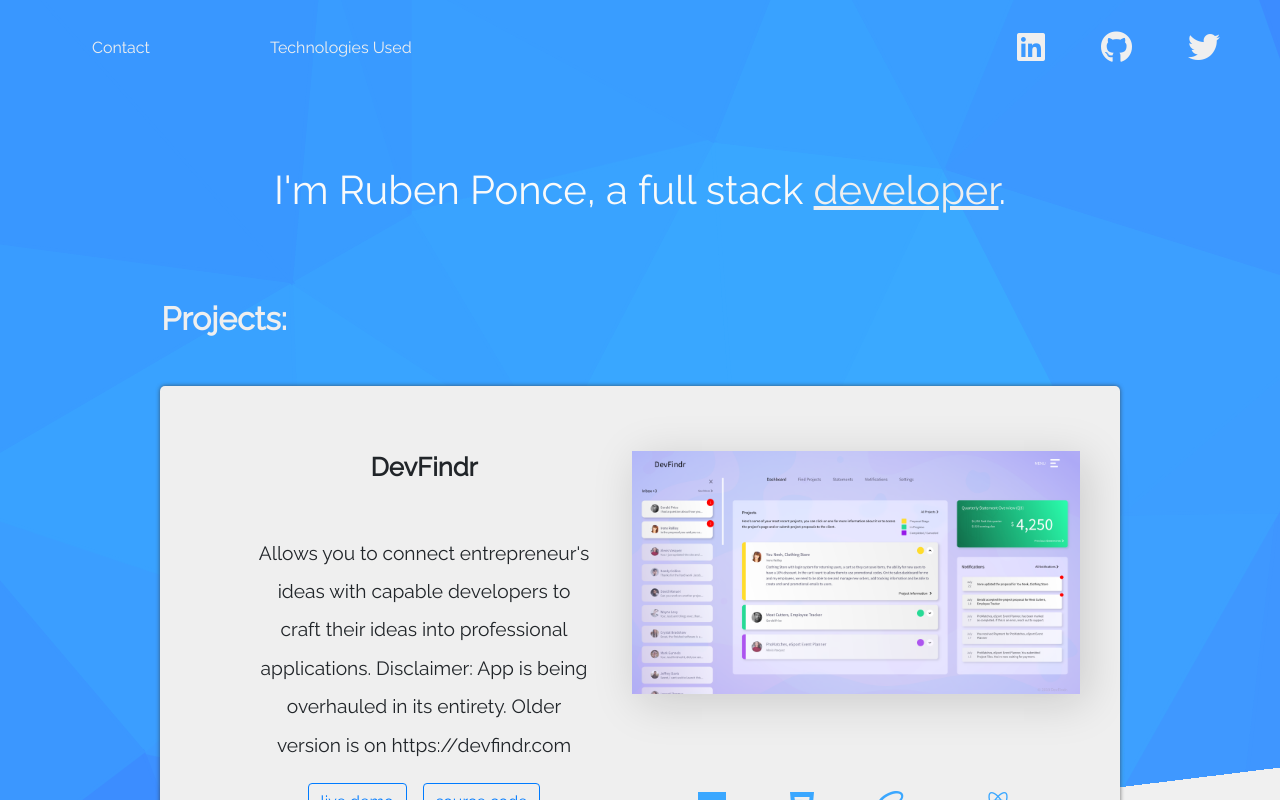
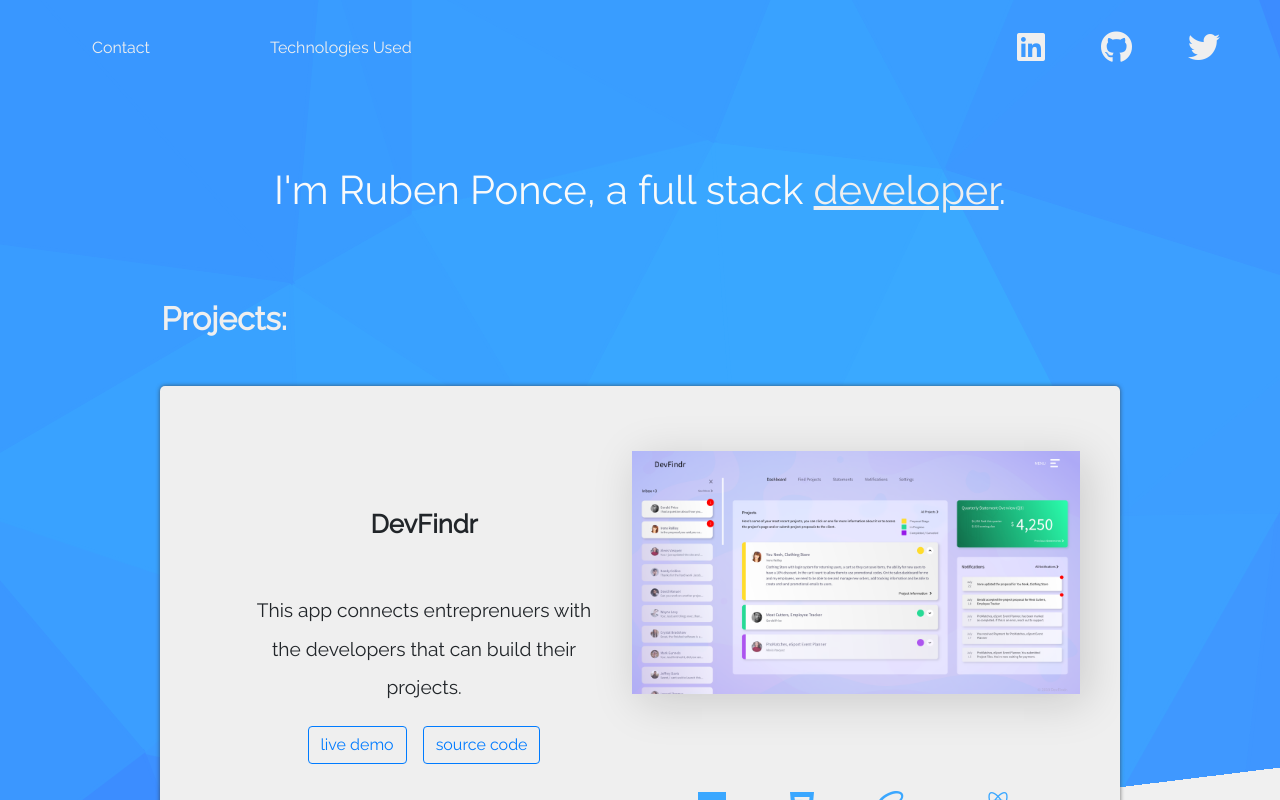
Before and after one commit to RubenPonce/react-portfolio, a React (Create React App) app: page / in a window 1280 px wide. Shown: the top 800 px of the page. Built offline with nearby package versions, Linux system fonts and the light colour scheme; a web font is replaced by a local one.

Commit message:
Update data.js

```diff
--- a/src/data.js
+++ b/src/data.js
@@ -1,9 +1,9 @@
 const data =  [
      {    "id":"0",
          "project_name":"DevFindr",
-        "description":"Allows you to connect entrepreneur's ideas with capable developers to craft their ideas into professional applications. Disclaimer: App is being overhauled in its entirety. Older version is on https://devfindr.com",
+        "description":"This app connects entreprenuers with the developers that can build their projects.",
         "technologies":["js","css3-alt","sass", "react"],
-        "demo":"https://codesandbox.io/s/github/labs14-build-my-app/frontend/tree/dashboard-development/",
+        "demo":"devfindr.com",
         "sourceCode":"https://github.com/labs14-build-my-app/frontend",
         landingImage: '/images/devfindr.png'
 
```
